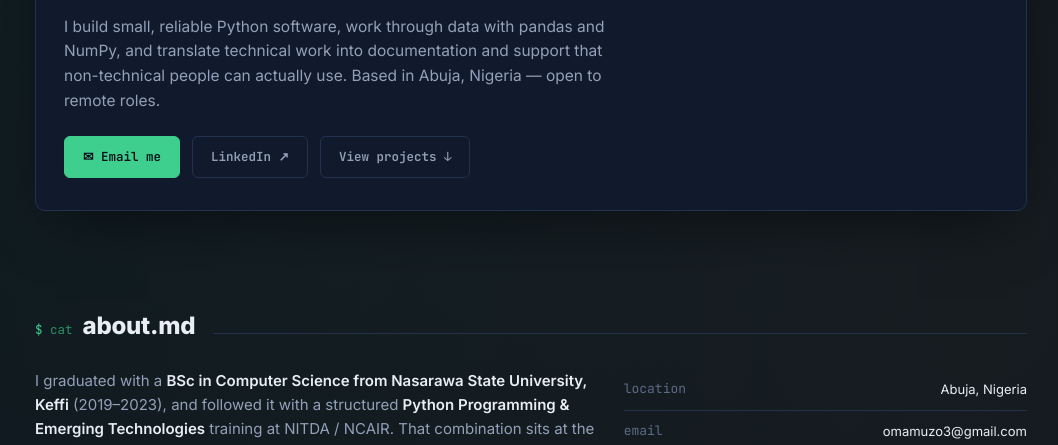
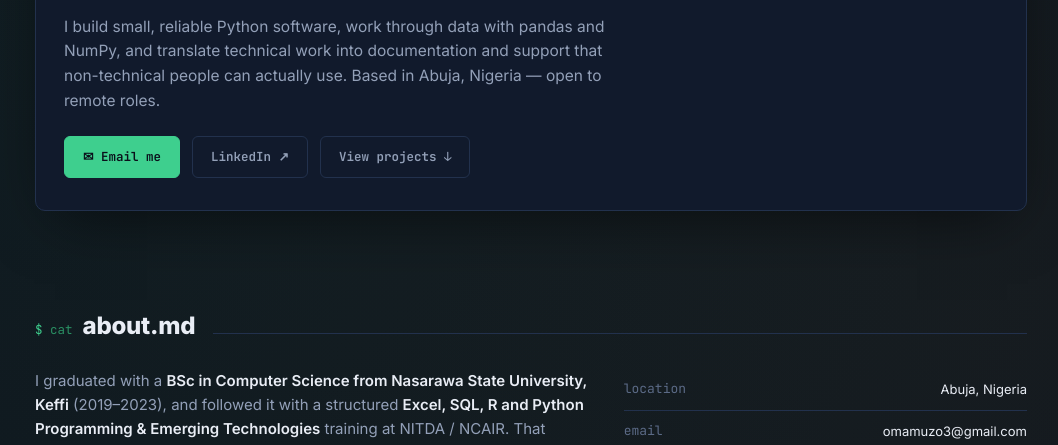
Before and after one commit to omamuzo3-hub/portfolio, a plain HTML site: page index.html in a window 1280 px wide. Shown: the part 337-782 px from the top of the page, without its empty margins (109-1167 px from the left). Drawn offline with Linux system fonts and the light colour scheme.

Commit message:
Update index.html

```diff
--- a/index.html
+++ b/index.html
@@ -308,7 +308,7 @@
     <div class="about-grid reveal">
       <div class="about-text">
         <p>I graduated with a <strong>BSc in Computer Science from Nasarawa State University, Keffi</strong> (2019–2023),
-        and followed it with a structured <strong>Python Programming & Emerging Technologies</strong> training at
+        and followed it with a structured <strong>Excel, SQL, R and Python Programming & Emerging Technologies</strong> training at
         NITDA / NCAIR. That combination sits at the center of how I work: enough software fundamentals — algorithms,
         databases, networking, system design — to reason about a problem properly, and enough hands-on Python and
         data experience (pandas, NumPy) to actually build and test a solution.</p>
```
